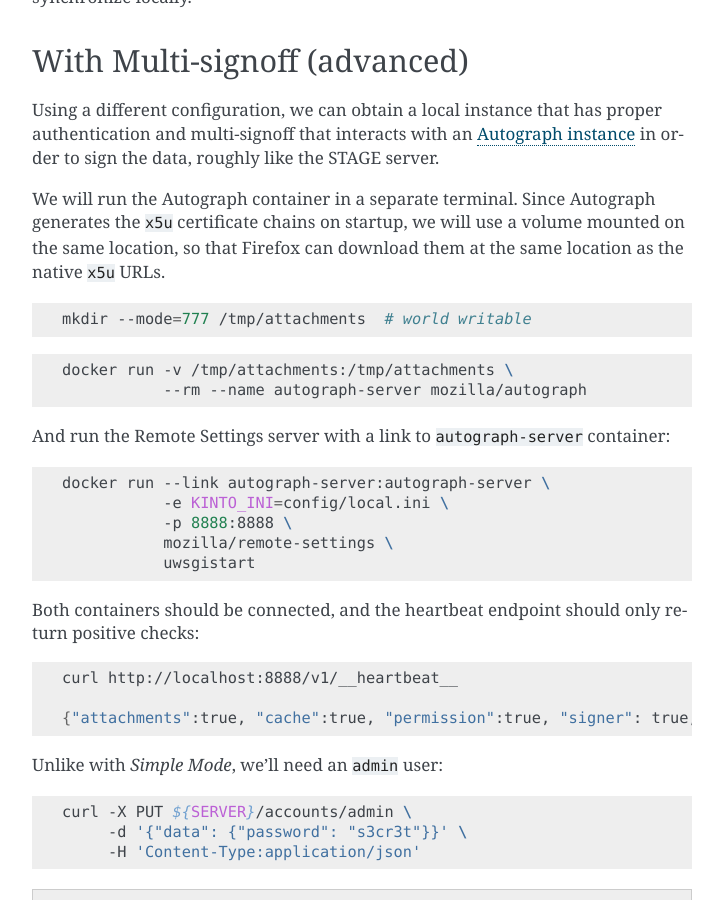
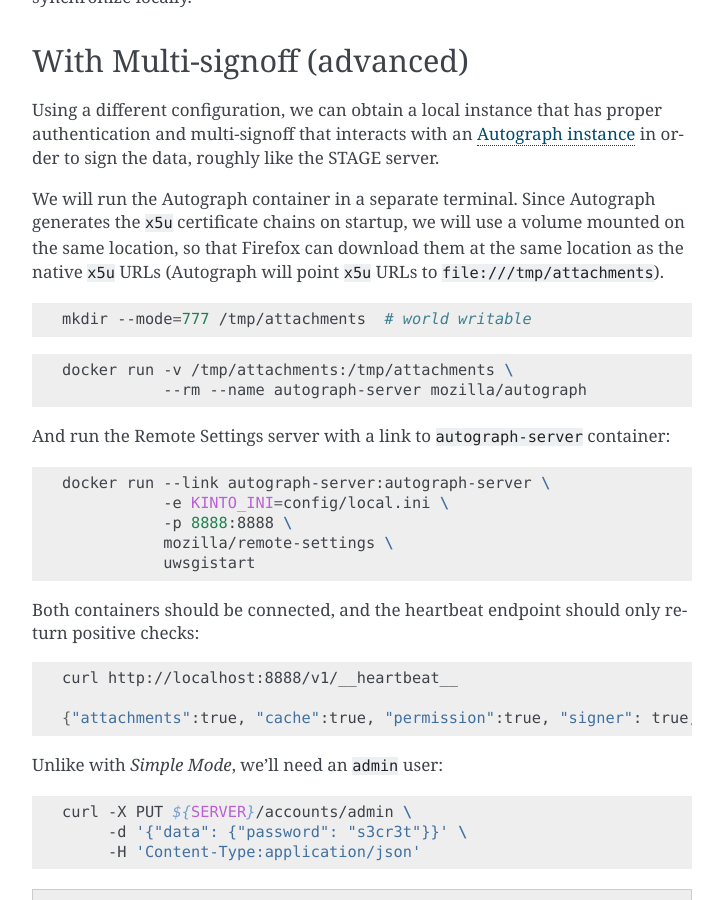
Before and after one commit to mozilla/remote-settings, a Sphinx documentation site: the page built from docs/tutorial-local-server.rst, in a window 1280 px wide and 900 px high, scrolled down 1389 px. Shown: the whole window, without its empty margins (388-1111 px from the left). Built offline with Sphinx 7.4.7, drawn with Linux system fonts in a browser that asks for light colours.

Commit message:
Add precision for Autograph x5u

```diff
--- a/docs/tutorial-local-server.rst
+++ b/docs/tutorial-local-server.rst
@@ -66,7 +66,7 @@
 
 Using a different configuration, we can obtain a local instance that has proper authentication and multi-signoff that interacts with an `Autograph instance <https://github.com/mozilla-services/autograph/>`_ in order to sign the data, roughly like the STAGE server.
 
-We will run the Autograph container in a separate terminal. Since Autograph generates the ``x5u`` certificate chains on startup, we will use a volume mounted on the same location, so that Firefox can download them at the same location as the native ``x5u`` URLs.
+We will run the Autograph container in a separate terminal. Since Autograph generates the ``x5u`` certificate chains on startup, we will use a volume mounted on the same location, so that Firefox can download them at the same location as the native ``x5u`` URLs (Autograph will point ``x5u`` URLs to ``file:///tmp/attachments``).
 
 .. code-block:: bash
 
```
